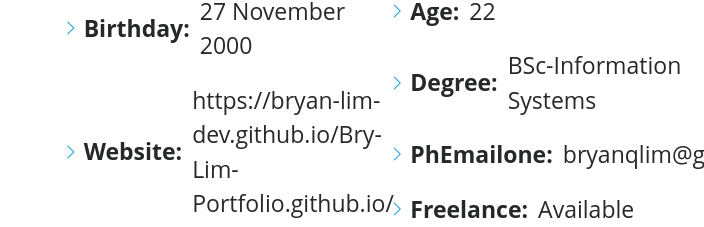
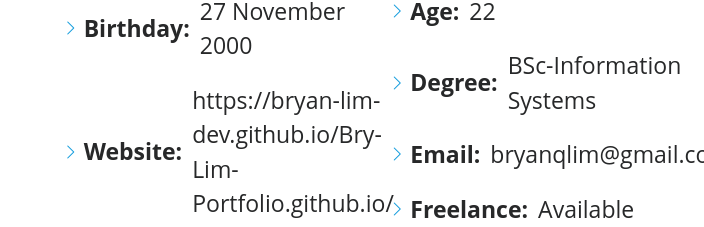
Before and after one commit to Bryan-Lim-Dev/Bry-Lim-Portfolio.github.io, a plain HTML site: page index.html in a window 1280 px wide. Shown: the part 1237-1464 px from the top of the page, without its empty margins (576-1280 px from the left). Drawn offline with nearby package versions, Linux system fonts and the light colour scheme.

Commit message:
Update index.html

```diff
--- a/index.html
+++ b/index.html
@@ -88,7 +88,7 @@
                       <ul>
                         <li><i class="bi bi-chevron-right"></i> <strong>Age:</strong> <span>22</span></li>
                         <li><i class="bi bi-chevron-right"></i> <strong>Degree:</strong> <span>BSc-Information Systems</span></li>
-                        <li><i class="bi bi-chevron-right"></i> <strong>PhEmailone:</strong> <span>bryanqlim@gmail.com</span></li>
+                        <li><i class="bi bi-chevron-right"></i> <strong>Email:</strong> <span>bryanqlim@gmail.com</span></li>
                         <li><i class="bi bi-chevron-right"></i> <strong>Freelance:</strong> <span>Available</span></li>
                       </ul>
                     </div>
```
